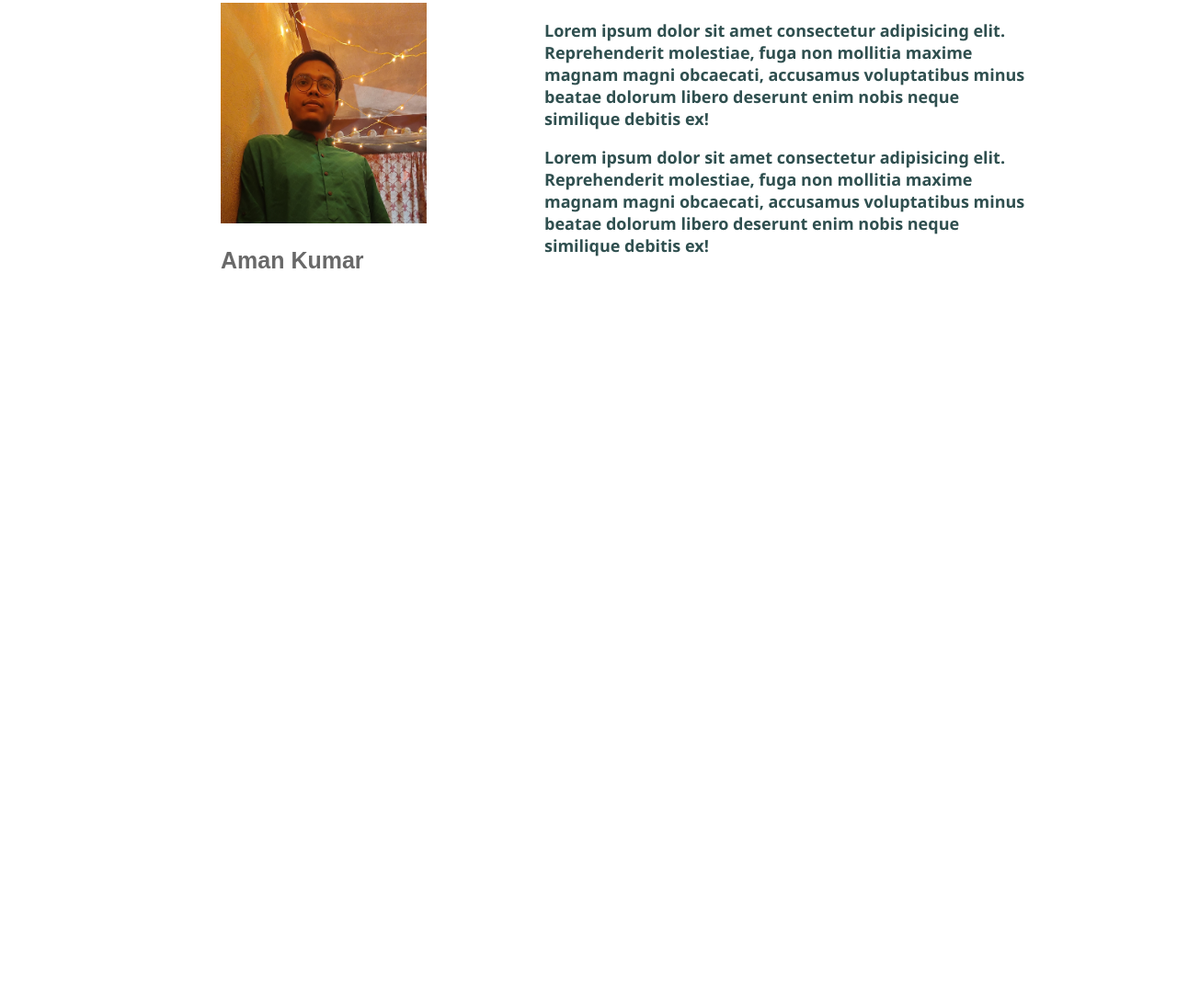
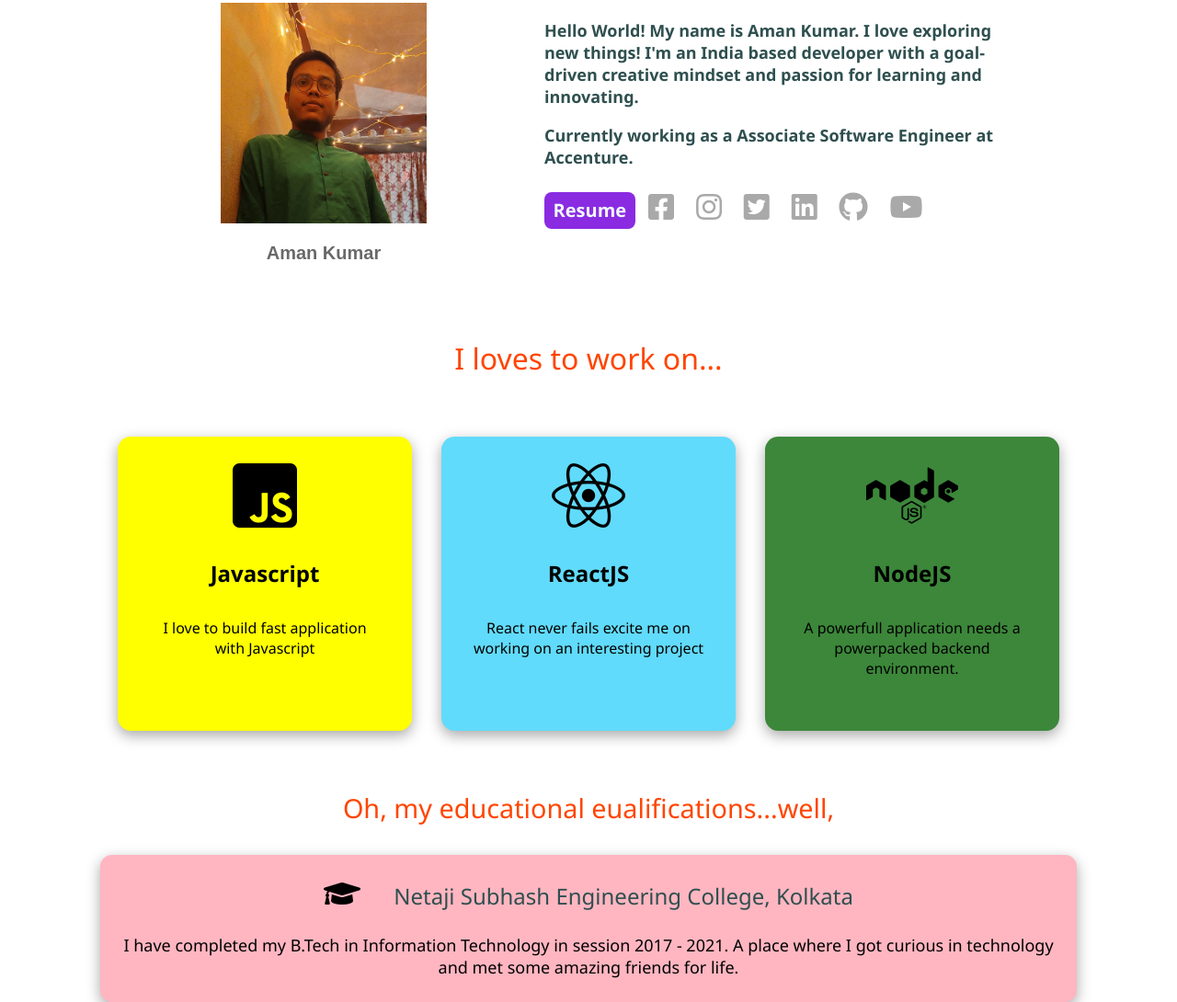
Before and after one commit to amankumar3724/MyPortfolio, a plain HTML site: page index.html in a window 1280 px wide. Shown: the part 115-1205 px from the top of the page at 92% size. Before the commit the page ends 800 px from the top, so only its background shows below. Drawn offline with Linux system fonts and the light colour scheme.

Commit message:
project updated

```diff
--- a/index.html
+++ b/index.html
@@ -4,6 +4,7 @@
     <meta charset="UTF-8">
     <meta http-equiv="X-UA-Compatible" content="IE=edge">
     <meta name="viewport" content="width=device-width, initial-scale=1.0">
+    <link rel="stylesheet" href="https://pro.fontawesome.com/releases/v5.10.0/css/all.css" integrity="sha384-AYmEC3Yw5cVb3ZcuHtOA93w35dYTsvhLPVnYs9eStHfGJvOvKxVfELGroGkvsg+p" crossorigin="anonymous"/>
     <link rel="stylesheet" href="style.css">
     <title>My Portfolio</title>
 </head>
@@ -27,8 +28,53 @@
             <h2>Aman Kumar</h2>
         </div>
         <div class="aboutme">
-            <p>Lorem ipsum dolor sit amet consectetur adipisicing elit. Reprehenderit molestiae, fuga non mollitia maxime magnam magni obcaecati, accusamus voluptatibus minus beatae dolorum libero deserunt enim nobis neque similique debitis ex!</p>
-            <p>Lorem ipsum dolor sit amet consectetur adipisicing elit. Reprehenderit molestiae, fuga non mollitia maxime magnam magni obcaecati, accusamus voluptatibus minus beatae dolorum libero deserunt enim nobis neque similique debitis ex!</p>
+            <p>
+                Hello World! My name is Aman Kumar. I love exploring new things! I'm an India based developer with a goal-driven creative mindset and passion for learning and innovating.
+            </p>
+            <p>
+                Currently working as a Associate Software Engineer at Accenture.
+            </p>
+            <div class="social">
+                <a href="#" class="btn">Resume</a>
+                <a href="https://www.facebook.com/"><i class="fab fa-facebook-square"></i></a>
+                <a href="https://www.instagram.com/"><i class="fab fa-instagram"></i></a>
+                <a href="https://twitter.com/login?lang=en"><i class="fab fa-twitter-square"></i></a>
+                <a href="https://linkedin.in/"><i class="fab fa-linkedin"></i></a>
+                <a href="https://github.com/amankumar3724"><i class="fab fa-github"></i></a>
+                <a href="https://www.youtube.com/"><i class="fab fa-youtube"></i></a>
+            </div>
+        </div>
+    </section>
+    <!-- Skills Section -->
+    <section>
+        <h1 id="Skillsheading">I loves to work on...</h1>
+        <div class="skills-container">
+            <div class="javascript">
+                <i class="fab fa-js-square skillicon"></i>
+                <h2>Javascript</h2>
+                <p>I love to build fast application with Javascript</p>
+            </div>
+            <div class="react">
+                <i class="fab fa-react skillicon"></i>
+                <h2>ReactJS</h2>
+                <p>React never fails excite me on working on an interesting project</p>
+            </div>
+            <div class="node">
+                <i class="fab fa-node skillicon"></i>
+                <h2>NodeJS</h2>
+                <p>A powerfull application needs a powerpacked backend environment.</p>
+            </div>
+        </div>
+    </section>
+    <!-- Educational Section -->
+    <section>
+        <h1 class="education-heading">Oh, my educational eualifications...well,</h1>
+        <div class="educational-qualification">
+            <div class="college">
+                <i class="fas fa-graduation-cap collegeicon"></i>
+                <h2>Netaji Subhash Engineering College, Kolkata</h2>
+                <p>I have completed my B.Tech in Information Technology in session 2017 - 2021. A place where I got curious in technology and  met some amazing friends for life.</p>
+            </div>
         </div>
     </section>
 </body>
--- a/style.css
+++ b/style.css
@@ -48,11 +48,12 @@ a:hover{
     width: 14rem;
 }
 .amaninfo h2{
-    position: relative;
+
     font-weight: 900;
     font-family: sans-serif;
     color:dimgray;
-    font-size: 25px;
+    font-size: 20px;
+    text-align: center;
 }
 .aboutme {
     width: 75%;
@@ -61,3 +62,128 @@ a:hover{
     font-weight: 700;
     color: darkslategrey;
 }
+/* Social Icons */
+.social .btn{
+    color: aliceblue;
+    background-color:blueviolet;
+    padding: 0.4rem 0.6rem;
+    border-radius: 0.5rem;
+    cursor: pointer;
+}
+.fab{
+    padding: 0.5rem 0.6rem;
+    font-size: 2rem;
+    cursor: pointer;
+    color: darkgray;
+}
+.fa-github:hover{
+    color: black;
+}
+.fa-youtube:hover{
+    color: red;
+}
+.fa-linkedin:hover{
+    color: darkblue;
+}
+.fa-twitter-square:hover{
+    color: skyblue;
+}
+.fa-instagram:hover{
+    color: palevioletred;
+}
+.fa-facebook-square:hover{
+    color: blue;
+}
+/*Skills Section*/
+#Skillsheading{
+    text-align: center;
+    font-size: 2rem;
+    font-weight: 500;
+    color: orangered;
+    margin: 4rem;
+}
+.skills-container{
+    display: flex;
+    justify-content: center;
+    width: 80%;
+    margin: 1rem auto;
+    height: 20rem;
+}
+.skills-container h2{
+    margin-bottom: 2rem;
+    text-align: center;
+}
+.javascript{
+    background-color: yellow;
+    height: 18rem;
+    width: 33.3%;
+    margin-right: 2rem;
+    padding: 1rem 2rem;
+    border-radius: 0.9rem;
+    align-items: center;
+    text-align: center;
+    flex-direction: column;
+    box-shadow: rgba(0, 0, 0, 0.35) 0px 5px 15px;
+}
+.react{
+    background-color: #61DBFB;
+    margin-right: 2rem;
+    padding: 1rem 2rem;
+    width: 33.3%;
+    border-radius: 0.9rem;
+    align-items: center;
+    text-align: center;
+    flex-direction: column;
+    box-shadow: rgba(0, 0, 0, 0.35) 0px 5px 15px;
+}
+.node{
+    background-color: #3C873A;
+    padding: 1rem 2rem;
+    width: 33.3%;
+    border-radius: 0.9rem;
+    align-items: center;
+    text-align: center;
+    flex-direction: column;
+    box-shadow: rgba(0, 0, 0, 0.35) 0px 5px 15px;
+}
+.skillicon{
+    font-size: 5rem;
+    color: black;
+}
+/*Educational Section*/
+.education-heading{
+    text-align: center;
+    font-size: 1.8rem;
+    font-weight: 500;
+    color: orangered;
+    margin: 4rem;
+    margin-bottom: 2rem;
+}
+.educational-qualification{
+    display: flex;
+    justify-content: center;
+}
+.collegeicon{
+    flex-direction: row;
+    display: inline-block;
+    margin-right: 2rem;
+    font-size: 2rem;
+}
+.college h2{
+    flex-direction: row;
+    display: inline-block;
+    font-weight: 500;
+    color:darkslategrey;
+}
+.college p{
+    margin-top: 0.3rem;
+    font-size: 18px;
+}
+.college{
+    background-color: #ffb6c1;
+    padding: 0.5rem 1.2rem;
+    text-align: center;
+    width: 80%;
+    border-radius: 0.8rem;
+    box-shadow: rgba(0, 0, 0, 0.35) 0px 5px 15px;
+}
```
